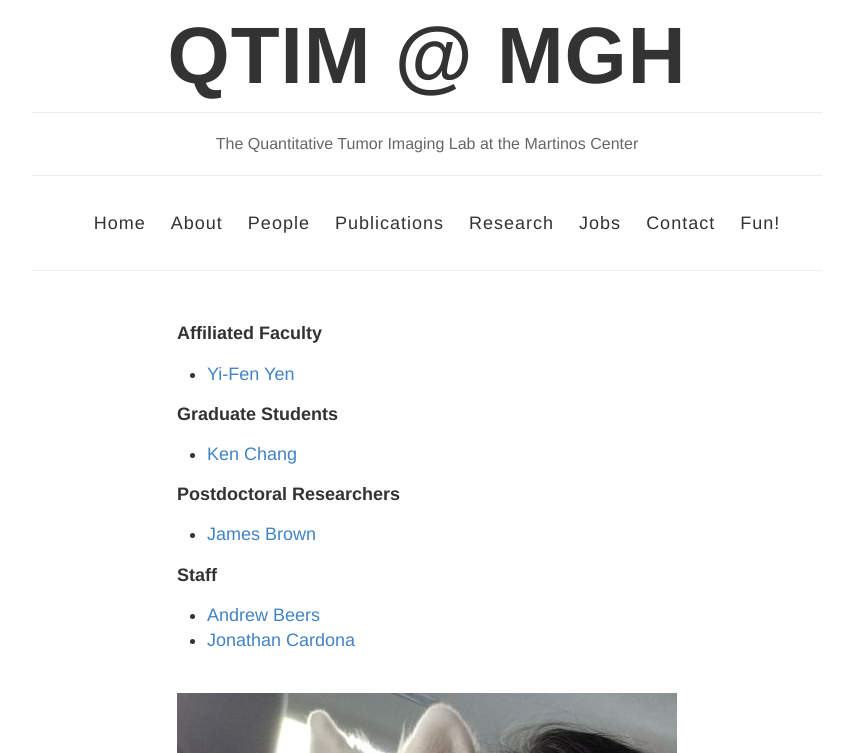
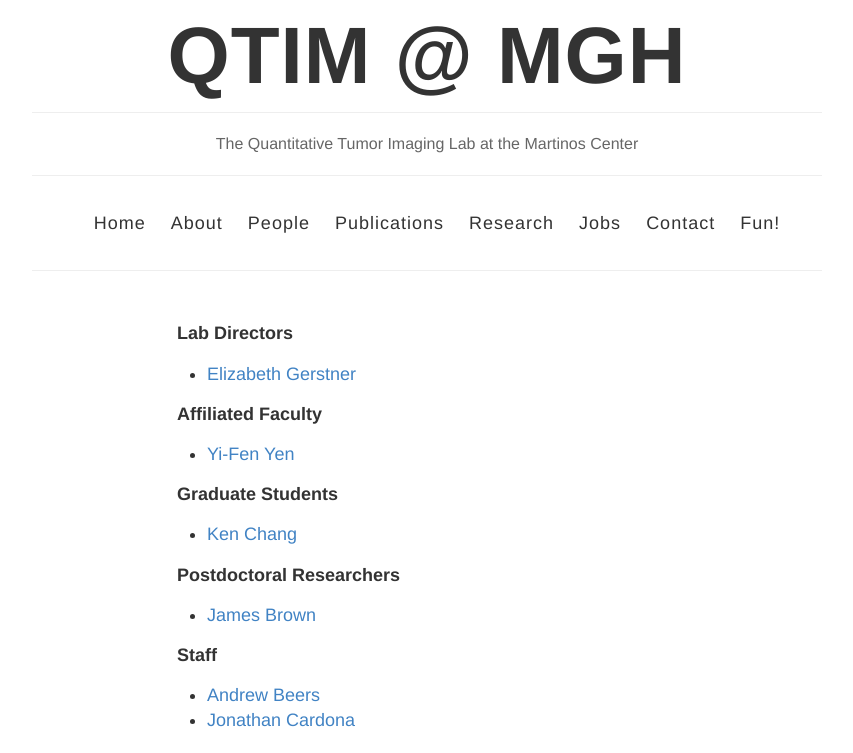
Before and after one commit to QTIM-Lab/qtim-lab.github.io, a Jekyll site: the page built from people.html, in a window 1280 px wide and 1400 px high. Shown: the top 753 px of the window, without its empty margins (213-1066 px from the left). Built offline with Jekyll 4.4.1, drawn with Linux system fonts in a browser that asks for light colours; some of the changed text lies outside the part shown; grey boxes are pictures that could not be loaded.

Commit message:
Elizabeth Bio

```diff
--- a/people.html
+++ b/people.html
@@ -6,6 +6,10 @@
 
 <div class="bio">
 <div class="bio-directory">
+<strong>Lab Directors</strong>
+<ul>
+ <li><a href="#Elizabeth">Elizabeth Gerstner</a></li>
+ </ul>
 <strong>Affiliated Faculty</strong>
  <ul>
   <li><a href="#Yifen">Yi-Fen Yen</a></li>
@@ -24,6 +28,14 @@
   <li><a href="#Jonathan">Jonathan Cardona</a></li>
 </ul>
 </div>
+</div>
+
+<div class="bio">
+<a name="Elizabeth"></a>
+<img src="../images/people/elizabeth_500.jpg">
+<h1>Elizabeth Gerstner</h1>
+<h2>Neuro-Oncologist, Massachussetts General Hospital</h2>
+<p>I am a Neuro-Oncologist with an interest in incorporating imaging techniques into clinical trials to better understand tumor biology and response to treatment. Outside of work, I enjoy traveling and spending time with my husband and twin daughters.<a href="mailto:EGERSTNER@mgh.harvard.edu">Email</a>, <a href=https://www.nmr.mgh.harvard.edu/user/7244>Martinos Center Page</a>, <a href="#Top">Back to Top.</a></p>
 </div>
 
 <div class="bio">
```
